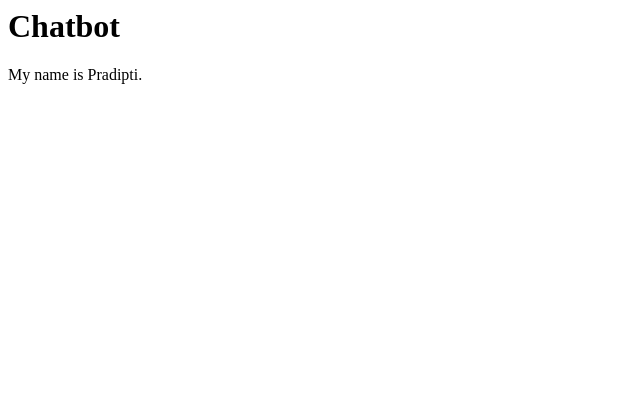
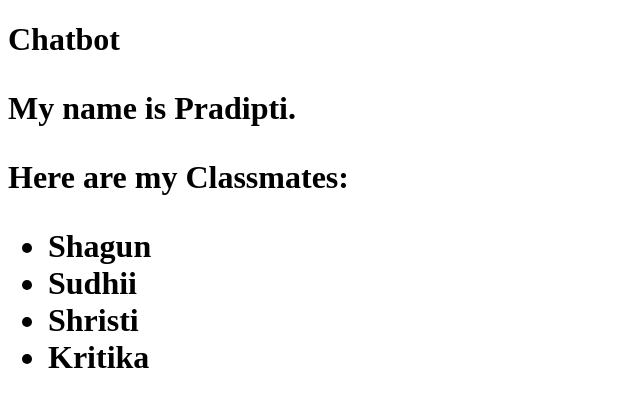
Before and after one commit to Pradipti-Dwivedi/Chatbot-Test, a plain HTML site: page index.html in a window 1280 px wide. Shown: the whole page, without its empty margins (0-640 px from the left). Drawn offline with Linux system fonts and the light colour scheme.

Commit message:
Added my classmates names.

```diff
--- a/index.html
+++ b/index.html
@@ -1,2 +1,20 @@
-<h1>Chatbot</h1>
-<p>My name is Pradipti.</p>
+<!DOCTYPE html>
+<html lang="en">
+    <head>
+        <meta charset="UTF-8" />
+        <meta http-equiv="X-UA- Compatible" content="IE=edge" />
+        <meta http-equiv="X-UA- Compatible" content="width=device-width, initial-scale=1.0" />
+        <title>Document</title>
+    </head>
+    <body>
+        <h1>Chatbot</h>
+        <p>My name is Pradipti.</p>
+        <p>Here are my Classmates:</p>
+        <ul>
+            <li>Shagun</li>
+            <li>Sudhii</li>
+            <li>Shristi</li>
+            <li>Kritika</li>
+        </ul>
+    </body>
+</html>
```
